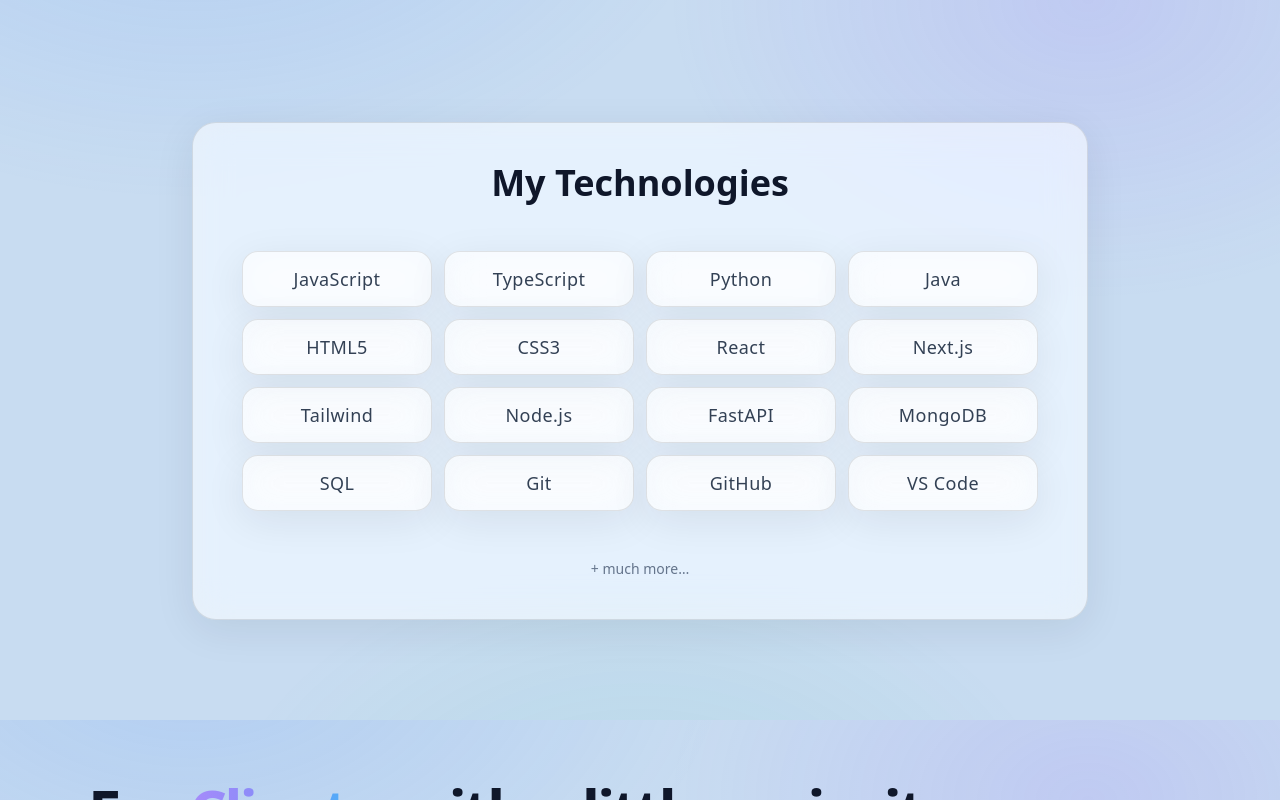
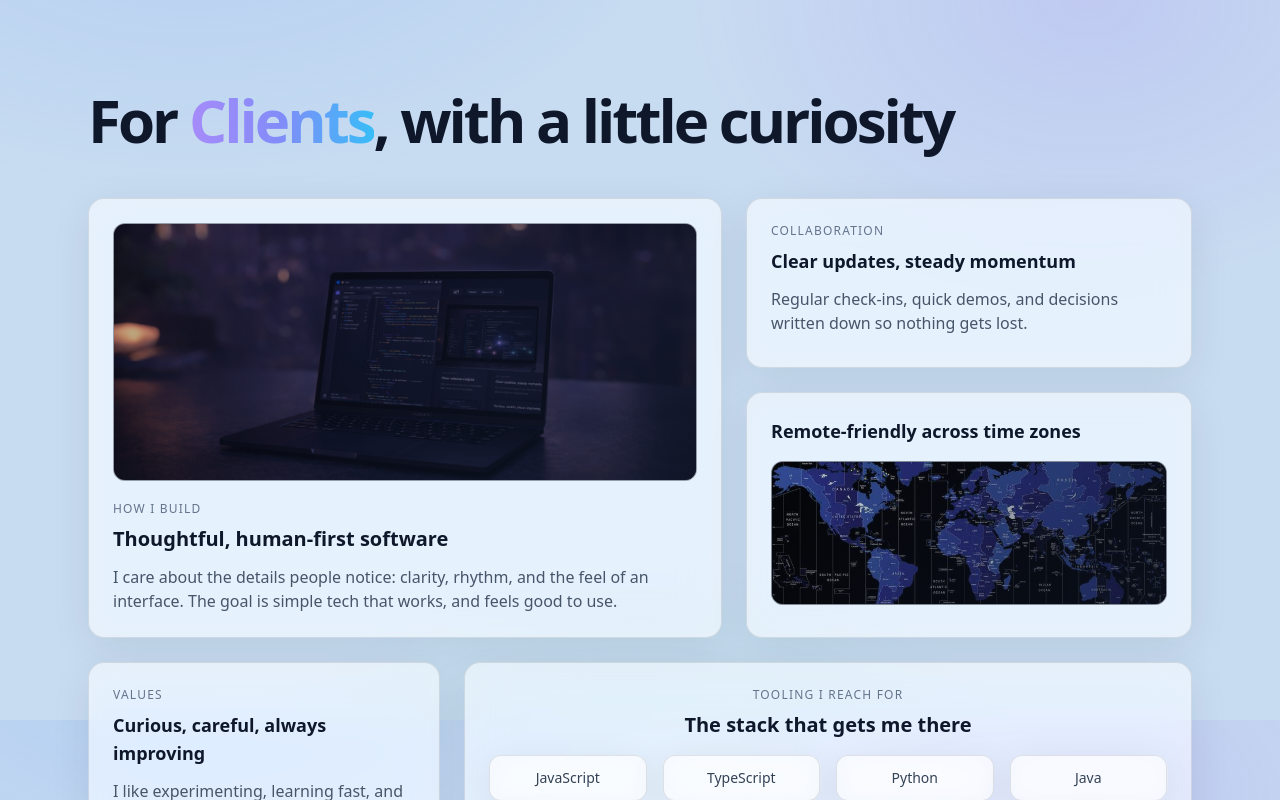
Before and after one commit to AmoghMerudi/my-website, a React (Vite) app: page / in a window 1280 px wide. Shown: the part 3280-4080 px from the top of the page. Built offline with nearby package versions, Linux system fonts and the light colour scheme.

Commit message:
removed tech, moved stack to client section

```diff
--- a/src/sections/About.tsx
+++ b/src/sections/About.tsx
@@ -1,6 +1,6 @@
 import { motion } from "framer-motion"
 
-import Technologies from "./Technologies"
+//import Technologies from "./Technologies"
 import ForClients from "./ForClients"
 
 export default function About() {
@@ -70,7 +70,7 @@
           </div>
         </div>
 
-        <Technologies />
+        {/* <Technologies /> */}
         <ForClients />
 
       </div>
--- a/src/sections/ForClients.tsx
+++ b/src/sections/ForClients.tsx
@@ -130,22 +130,41 @@
             </h3>
             <div className="grid grid-cols-3 sm:grid-cols-4 gap-4">
               {[
+                // Core languages
+                "JavaScript",
+                "TypeScript",
+                "Python",
+                "Java",
+                // Frontend
                 "HTML5",
                 "CSS3",
-                "Sass",
-                "Tailwind",
-                "JavaScript",
-                "TypeScript",
                 "React",
                 "Next.js",
+                "Tailwind",
+                // Backend
                 "Node.js",
+                "FastAPI",
+                // Databases
+                "MongoDB",
+                "SQL",
+                // Tooling
                 "Git",
                 "GitHub",
                 "VS Code",
               ].map((item) => (
                 <div
                   key={item}
-                  className="rounded-xl border border-black/10 dark:border-white/10 bg-[color:var(--surface)] glass px-3 py-3 text-xs sm:text-sm text-slate-700 dark:text-white/70 text-center"
+                  className="rounded-xl border border-black/10 dark:border-white/10 bg-[color:var(--surface)] glass px-3 py-3 text-xs sm:text-sm text-slate-700 dark:text-white/70 text-center
+                  transition-all duration-200 ease-out
+                  hover:-translate-y-1
+                  hover:scale-[1.03]
+                hover:bg-black/5 dark:hover:bg-white/10
+                hover:border-purple-400/40 dark:hover:border-purple-900/40
+                  hover:shadow-[0_12px_40px_rgba(168,85,247,0.18)]
+                  dark:hover:shadow-[0_12px_40px_rgba(168,85,247,0.25)]
+
+                  active:scale-[0.98]
+                  "
                 >
                   {item}
                 </div>
@@ -162,7 +181,17 @@
               ].map((item) => (
                 <div
                   key={item}
-                  className="rounded-xl border border-black/10 dark:border-white/10 bg-[color:var(--surface)] glass px-3 py-2 text-xs text-slate-600 dark:text-white/60 text-center"
+                  className="rounded-xl border border-black/10 dark:border-white/10 bg-[color:var(--surface)] glass px-3 py-2 text-xs text-slate-600 dark:text-white/60 text-center
+                  transition-all duration-200 ease-out
+                  hover:-translate-y-1
+                  hover:scale-[1.03]
+                hover:bg-black/5 dark:hover:bg-white/10
+                hover:border-purple-400/40 dark:hover:border-purple-900/40
+                  hover:shadow-[0_12px_40px_rgba(168,85,247,0.18)]
+                  dark:hover:shadow-[0_12px_40px_rgba(168,85,247,0.25)]
+
+                  active:scale-[0.98]
+                  "
                 >
                   {item}
                 </div>
--- a/src/sections/Technologies.tsx
+++ b/src/sections/Technologies.tsx
@@ -1,89 +1,89 @@
-export default function Technologies() {
-  const tech = [
-    // Core languages
-    "JavaScript",
-    "TypeScript",
-    "Python",
-    "Java",
-    // Frontend
-    "HTML5",
-    "CSS3",
-    "React",
-    "Next.js",
-    "Tailwind",
-    // Backend
-    "Node.js",
-    "FastAPI",
-    // Databases
-    "MongoDB",
-    "SQL",
-    // Tooling
-    "Git",
-    "GitHub",
-    "VS Code",
-  ]
+// export default function Technologies() {
+//   const tech = [
+//     // Core languages
+//     "JavaScript",
+//     "TypeScript",
+//     "Python",
+//     "Java",
+//     // Frontend
+//     "HTML5",
+//     "CSS3",
+//     "React",
+//     "Next.js",
+//     "Tailwind",
+//     // Backend
+//     "Node.js",
+//     "FastAPI",
+//     // Databases
+//     "MongoDB",
+//     "SQL",
+//     // Tooling
+//     "Git",
+//     "GitHub",
+//     "VS Code",
+//   ]
 
-  return (
-    <section className="mt-20 sm:mt-32 flex justify-center px-4 sm:px-6">
-      <div
-        className="
-          w-full max-w-4xl
-          rounded-3xl
-          bg-[color:var(--surface)]
-          glass
-          border border-black/10 dark:border-white/10
-          backdrop-blur-lg
-          p-6 sm:p-8 md:p-10
-        "
-      >
-        <h3 className="text-2xl sm:text-3xl md:text-4xl font-semibold text-slate-900 dark:text-white text-center mb-8 sm:mb-12">
-          My Technologies
-        </h3>
+//   return (
+//     <section className="mt-20 sm:mt-32 flex justify-center px-4 sm:px-6">
+//       <div
+//         className="
+//           w-full max-w-4xl
+//           rounded-3xl
+//           bg-[color:var(--surface)]
+//           glass
+//           border border-black/10 dark:border-white/10
+//           backdrop-blur-lg
+//           p-6 sm:p-8 md:p-10
+//         "
+//       >
+//         <h3 className="text-2xl sm:text-3xl md:text-4xl font-semibold text-slate-900 dark:text-white text-center mb-8 sm:mb-12">
+//           My Technologies
+//         </h3>
 
-        <div
-          className="
-            grid
-            grid-cols-[repeat(auto-fit,minmax(140px,1fr))]
-            sm:grid-cols-[repeat(auto-fit,190px)]
-            justify-center
-            gap-x-3 gap-y-3
-            mx-auto
-            max-w-[820px]
-          "
-        >
-          {tech.map((label) => (
-            <div
-              key={label}
-              className="
-                h-12 sm:h-14 w-full sm:w-[190px]
-                flex items-center justify-center
-                rounded-2xl
-                bg-[color:var(--surface)]
-                glass
-                border border-black/10 dark:border-white/10
-                text-slate-700 dark:text-white/80
-                text-base sm:text-lg font-medium tracking-wide
+//         <div
+//           className="
+//             grid
+//             grid-cols-[repeat(auto-fit,minmax(140px,1fr))]
+//             sm:grid-cols-[repeat(auto-fit,190px)]
+//             justify-center
+//             gap-x-3 gap-y-3
+//             mx-auto
+//             max-w-[820px]
+//           "
+//         >
+//           {tech.map((label) => (
+//             <div
+//               key={label}
+//               className="
+//                 h-12 sm:h-14 w-full sm:w-[190px]
+//                 flex items-center justify-center
+//                 rounded-2xl
+//                 bg-[color:var(--surface)]
+//                 glass
+//                 border border-black/10 dark:border-white/10
+//                 text-slate-700 dark:text-white/80
+//                 text-base sm:text-lg font-medium tracking-wide
 
-                transition-all duration-200 ease-out
-                hover:-translate-y-1
-                hover:scale-[1.03]
-                hover:bg-black/5 dark:hover:bg-white/10
-                hover:border-purple-400/40 dark:hover:border-purple-900/40
-                hover:shadow-[0_12px_40px_rgba(168,85,247,0.18)]
-                dark:hover:shadow-[0_12px_40px_rgba(168,85,247,0.25)]
+//                 transition-all duration-200 ease-out
+//                 hover:-translate-y-1
+//                 hover:scale-[1.03]
+//                 hover:bg-black/5 dark:hover:bg-white/10
+//                 hover:border-purple-400/40 dark:hover:border-purple-900/40
+//                 hover:shadow-[0_12px_40px_rgba(168,85,247,0.18)]
+//                 dark:hover:shadow-[0_12px_40px_rgba(168,85,247,0.25)]
 
-                active:scale-[0.98]
-              "
-            >
-              {label}
-            </div>
-          ))}
-        </div>
+//                 active:scale-[0.98]
+//               "
+//             >
+//               {label}
+//             </div>
+//           ))}
+//         </div>
 
-        <p className="mt-12 text-center text-sm text-slate-500 dark:text-white/40">
-          + much more…
-        </p>
-      </div>
-    </section>
-  )
-}
+//         <p className="mt-12 text-center text-sm text-slate-500 dark:text-white/40">
+//           + much more…
+//         </p>
+//       </div>
+//     </section>
+//   )
+// }
```
